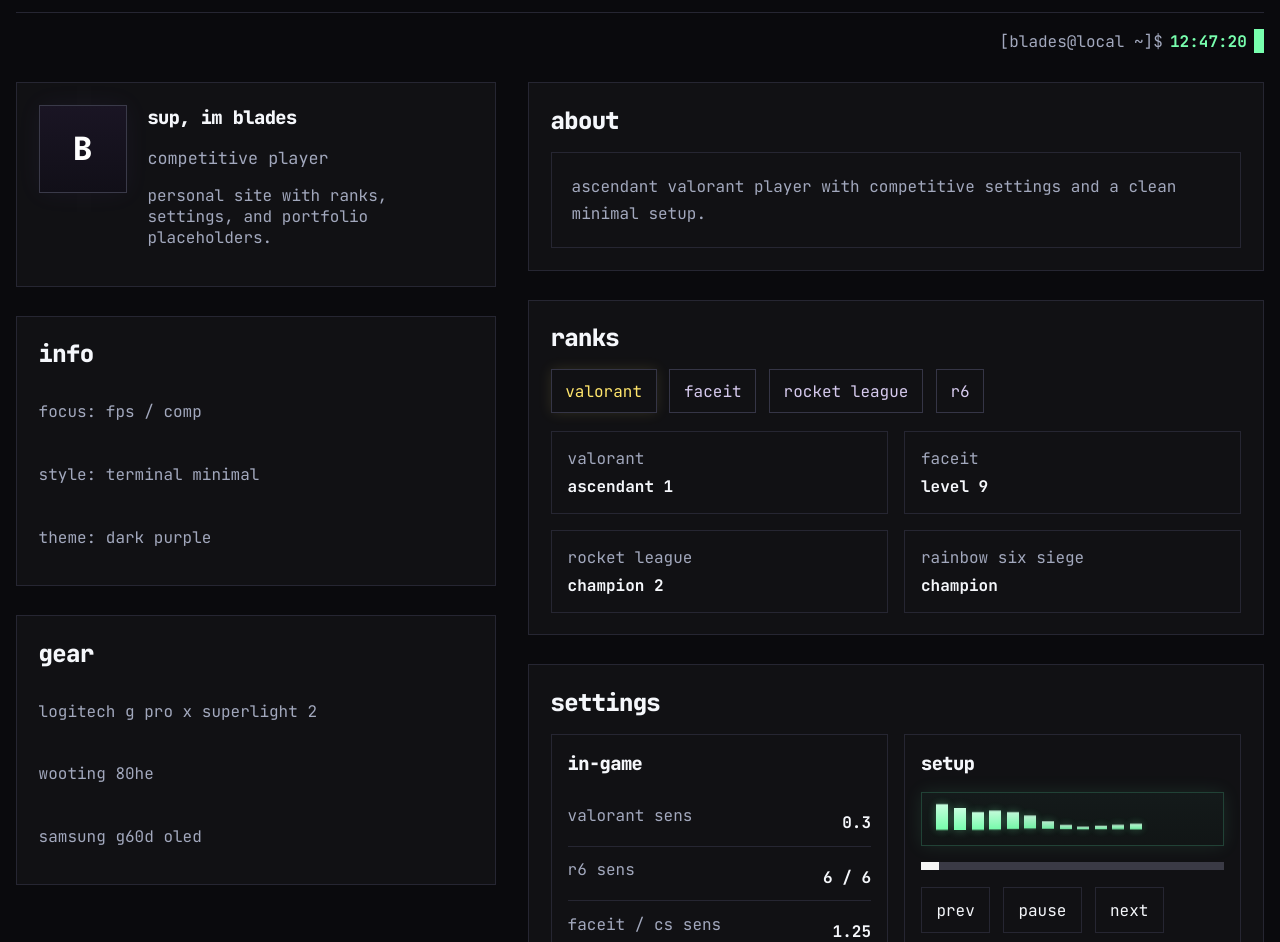
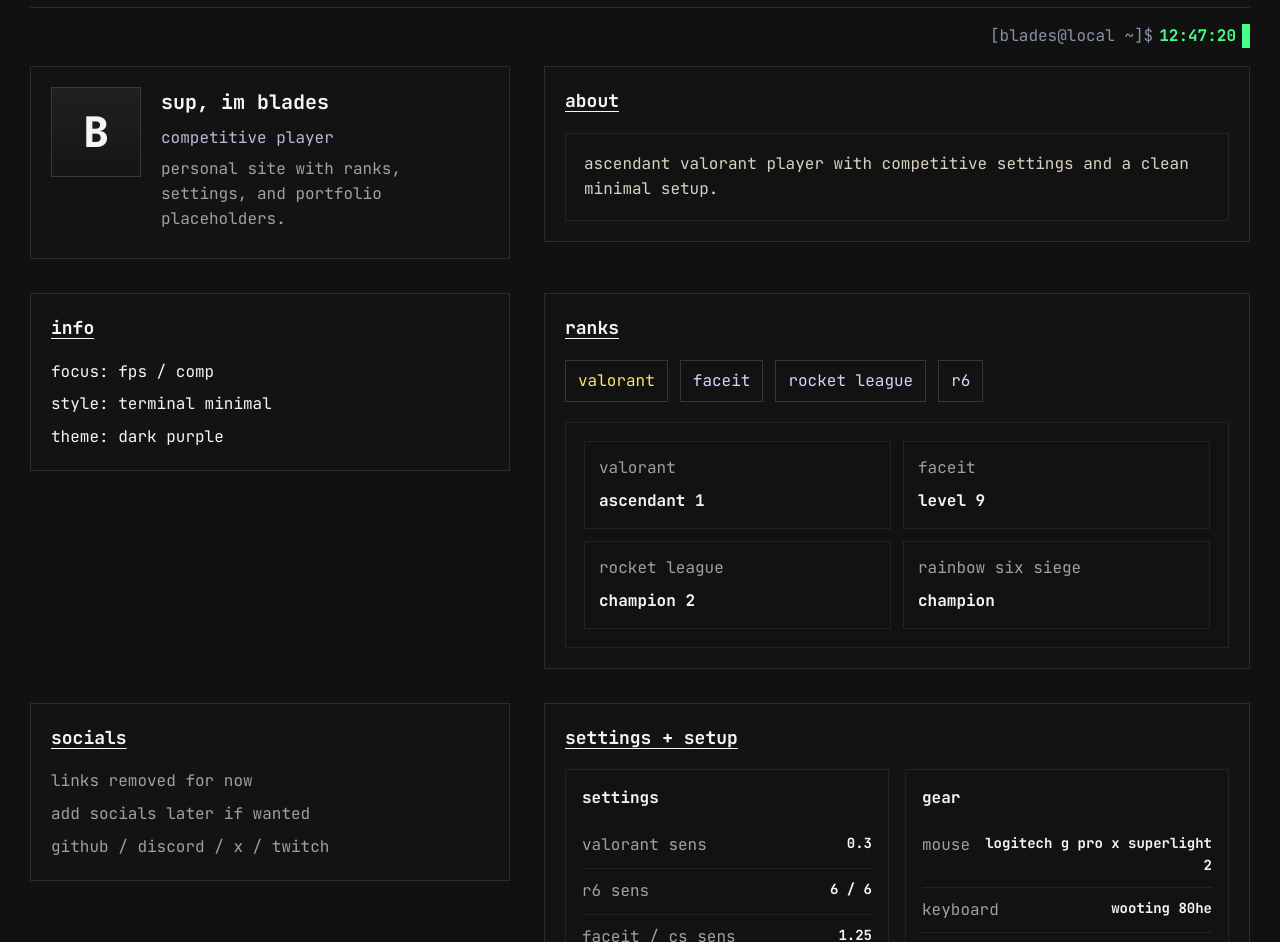
Before and after one commit to 1Bladess/personal, a plain HTML site: page index.html in a window 1280 px wide. Shown: the part 73-1015 px from the top of the page. Drawn offline with Linux system fonts and the light colour scheme.

Commit message:
Fix terminal layout with proper boxed panel styling

```diff
--- a/index.html
+++ b/index.html
@@ -8,23 +8,23 @@
     <link rel="preconnect" href="https://fonts.googleapis.com" />
     <link rel="preconnect" href="https://fonts.gstatic.com" crossorigin />
     <link
-      href="https://fonts.googleapis.com/css2?family=JetBrains+Mono:wght@400;500;700;800&family=Inter:wght@400;600;700&display=swap"
+      href="https://fonts.googleapis.com/css2?family=JetBrains+Mono:wght@400;500;700;800&display=swap"
       rel="stylesheet"
     />
     <link rel="stylesheet" href="styles.css" />
   </head>
   <body>
-    <div class="site-shell">
+    <div class="page">
       <header class="topbar">
         <div class="brandline">
-          <span class="brand-main">blades</span>
-          <span class="brand-sep">—</span>
-          <span class="brand-accent">personal</span>
+          <span class="brand-main">tpm</span>
+          <span class="brand-dash">—</span>
+          <span class="brand-accent">dnd</span>
         </div>
-        <div class="top-actions">
-          <a href="#home" class="top-link active">home</a>
-          <a href="#portfolio" class="top-link">portfolio</a>
-        </div>
+        <nav class="nav">
+          <a class="nav-link active" href="#home">home</a>
+          <a class="nav-link" href="#archive">archive</a>
+        </nav>
       </header>
 
       <div class="terminal-line" id="home">
@@ -33,116 +33,109 @@
         <span class="cursor"></span>
       </div>
 
-      <main class="layout-grid">
-        <aside class="left-column">
-          <section class="panel intro-panel reveal">
-            <div class="intro-row">
-              <div class="avatar-box">B</div>
+      <main class="grid">
+        <section class="card intro-card reveal">
+          <div class="intro-layout">
+            <div class="avatar">B</div>
             <div>
               <h1>sup, im blades</h1>
-                <p class="muted large">competitive player</p>
-                <p class="muted">personal site with ranks, settings, and portfolio placeholders.</p>
+              <p class="subtle accent-line">competitive player</p>
+              <p class="subtle">personal site with ranks, settings, and portfolio placeholders.</p>
             </div>
           </div>
         </section>
 
-          <section class="panel reveal delay-1">
+        <section class="card reveal delay-1">
+          <h2>about</h2>
+          <div class="inner-box">
+            ascendant valorant player with competitive settings and a clean minimal setup.
+          </div>
+        </section>
+
+        <section class="card reveal delay-1">
           <h2>info</h2>
-            <div class="stack-text">
+          <div class="stack-list">
             <p>focus: fps / comp</p>
             <p>style: terminal minimal</p>
             <p>theme: dark purple</p>
           </div>
         </section>
 
-          <section class="panel reveal delay-2">
-            <h2>gear</h2>
-            <div class="stack-text">
-              <p>logitech g pro x superlight 2</p>
-              <p>wooting 80he</p>
-              <p>samsung g60d oled</p>
+        <section class="card wide-card reveal delay-2">
+          <h2>ranks</h2>
+          <div class="tag-row">
+            <span class="tag active">valorant</span>
+            <span class="tag">faceit</span>
+            <span class="tag">rocket league</span>
+            <span class="tag">r6</span>
           </div>
-          </section>
-        </aside>
-
-        <section class="right-column">
-          <section class="panel reveal delay-1">
-            <h2>about</h2>
-            <div class="inline-box">
-              ascendant valorant player with competitive settings and a clean minimal setup.
-            </div>
-          </section>
-
-          <section class="panel reveal delay-2" id="ranks">
-            <h2>ranks</h2>
-            <div class="pill-row">
-              <span class="mini-pill active">valorant</span>
-              <span class="mini-pill">faceit</span>
-              <span class="mini-pill">rocket league</span>
-              <span class="mini-pill">r6</span>
-            </div>
-            <div class="stats-grid">
-              <div class="stat-box">
+          <div class="friend-panel">
+            <div class="rank-grid">
+              <div class="mini-card">
                 <span>valorant</span>
                 <strong>ascendant 1</strong>
               </div>
-              <div class="stat-box">
+              <div class="mini-card">
                 <span>faceit</span>
                 <strong>level 9</strong>
               </div>
-              <div class="stat-box">
+              <div class="mini-card">
                 <span>rocket league</span>
                 <strong>champion 2</strong>
               </div>
-              <div class="stat-box">
+              <div class="mini-card">
                 <span>rainbow six siege</span>
                 <strong>champion</strong>
-              </div>
-            </div>
-          </section>
-
-          <section class="panel reveal delay-3" id="settings">
-            <h2>settings</h2>
-            <div class="settings-grid">
-              <div class="subpanel">
-                <h3>in-game</h3>
-                <div class="setting-row"><span>valorant sens</span><strong>0.3</strong></div>
-                <div class="setting-row"><span>r6 sens</span><strong>6 / 6</strong></div>
-                <div class="setting-row"><span>faceit / cs sens</span><strong>1.25</strong></div>
-              </div>
-              <div class="subpanel music-panel">
-                <h3>setup</h3>
-                <div class="visualizer">
-                  <span></span><span></span><span></span><span></span><span></span><span></span><span></span><span></span><span></span><span></span><span></span><span></span>
-                </div>
-                <div class="player-bar"></div>
-                <div class="player-controls">
-                  <button type="button">prev</button>
-                  <button type="button">pause</button>
-                  <button type="button">next</button>
               </div>
             </div>
           </div>
         </section>
 
-          <section class="panel reveal delay-3" id="portfolio">
+        <section class="card reveal delay-2">
+          <h2>socials</h2>
+          <div class="stack-list dimmed">
+            <p>links removed for now</p>
+            <p>add socials later if wanted</p>
+            <p>github / discord / x / twitch</p>
+          </div>
+        </section>
+
+        <section class="card wide-card reveal delay-3" id="archive">
+          <h2>settings + setup</h2>
+          <div class="settings-wrap">
+            <div class="settings-box">
+              <h3>settings</h3>
+              <div class="setting-line"><span>valorant sens</span><strong>0.3</strong></div>
+              <div class="setting-line"><span>r6 sens</span><strong>6 / 6</strong></div>
+              <div class="setting-line"><span>faceit / cs sens</span><strong>1.25</strong></div>
+            </div>
+            <div class="settings-box">
+              <h3>gear</h3>
+              <div class="setting-line"><span>mouse</span><strong>logitech g pro x superlight 2</strong></div>
+              <div class="setting-line"><span>keyboard</span><strong>wooting 80he</strong></div>
+              <div class="setting-line"><span>monitor</span><strong>samsung g60d oled</strong></div>
+            </div>
+          </div>
+        </section>
+
+        <section class="card wide-card reveal delay-3">
           <h2>portfolio</h2>
-            <div class="portfolio-list">
-              <div class="portfolio-item">
+          <div class="portfolio-grid">
+            <div class="project">
               <span>01</span>
               <div>
                 <strong>coming soon</strong>
                 <p>replace with your first featured project.</p>
               </div>
             </div>
-              <div class="portfolio-item">
+            <div class="project">
               <span>02</span>
               <div>
                 <strong>coming soon</strong>
                 <p>replace with edits, designs, or another project.</p>
               </div>
             </div>
-              <div class="portfolio-item">
+            <div class="project">
               <span>03</span>
               <div>
                 <strong>coming soon</strong>
@@ -150,7 +143,6 @@
               </div>
             </div>
           </div>
-          </section>
         </section>
       </main>
     </div>
--- a/styles.css
+++ b/styles.css
@@ -1,14 +1,15 @@
 :root {
-  --bg: #0a0a0d;
-  --panel: #111114;
-  --panel-soft: #14141a;
-  --border: #262632;
-  --text: #f5f7fb;
-  --muted: #a2a8bd;
-  --accent: #9d7cff;
-  --accent-soft: rgba(157, 124, 255, 0.15);
-  --green: #78ffae;
-  --shadow: 0 0 24px rgba(157, 124, 255, 0.06);
+  --bg: #111111;
+  --panel: #131313;
+  --panel-2: #171717;
+  --border: #2b2b2b;
+  --border-soft: #232323;
+  --text: #f5f5f5;
+  --muted: #a0a0a0;
+  --purple: #b29cff;
+  --green: #44ff88;
+  --yellow: #ffe26c;
+  --red: #ff6b6b;
 }
 
 * {
@@ -25,7 +26,8 @@ body {
   background: var(--bg);
   color: var(--text);
   font-family: "JetBrains Mono", monospace;
-  overflow-x: hidden;
+  font-size: 16px;
+  line-height: 1.55;
 }
 
 a {
@@ -33,58 +35,61 @@ a {
   text-decoration: none;
 }
 
-.site-shell {
-  width: min(calc(100% - 2rem), 1680px);
-  margin: 0 auto;
-  padding: 1.4rem 0 3rem;
+.page {
+  width: min(calc(100% - 60px), 1480px);
+  margin: 22px auto 0;
 }
 
 .topbar {
   display: flex;
   align-items: center;
   justify-content: space-between;
-  gap: 1rem;
-  padding: 0 0 1rem;
+  gap: 16px;
+  padding-bottom: 18px;
   border-bottom: 1px solid var(--border);
 }
 
 .brandline {
-  font-size: 1.05rem;
+  font-size: 17px;
 }
 
 .brand-main {
   color: var(--text);
 }
 
-.brand-sep,
+.brand-dash,
 .brand-accent {
-  color: #ff6a6a;
+  color: var(--red);
 }
 
-.top-actions {
+.nav {
   display: flex;
-  gap: 0.8rem;
+  gap: 10px;
 }
 
-.top-link {
-  padding: 0.75rem 1rem;
+.nav-link {
+  display: inline-flex;
+  align-items: center;
+  justify-content: center;
+  min-width: 62px;
+  padding: 8px 14px;
   border: 1px solid var(--border);
   background: transparent;
+  font-size: 14px;
 }
 
-.top-link.active,
-.top-link:hover {
-  border-color: #4c4f67;
-  box-shadow: inset 0 0 0 1px rgba(255, 255, 255, 0.03);
+.nav-link.active {
+  border-color: #4a4a4a;
+  color: #ffffff;
 }
 
 .terminal-line {
   display: flex;
   justify-content: flex-end;
   align-items: center;
-  gap: 0.45rem;
-  padding: 1rem 0 1.8rem;
-  color: var(--muted);
+  gap: 6px;
+  padding: 16px 0 18px;
+  color: #8891a8;
 }
 
 .terminal-time {
@@ -93,231 +98,208 @@ a {
 }
 
 .cursor {
-  width: 10px;
+  width: 8px;
   height: 24px;
   background: var(--green);
   display: inline-block;
   animation: blink 1s steps(1) infinite;
 }
 
-.layout-grid {
+.grid {
   display: grid;
   grid-template-columns: 480px 1fr;
-  gap: 2rem;
+  gap: 34px;
+  align-items: start;
 }
 
-.left-column,
-.right-column {
-  display: grid;
-  gap: 1.8rem;
-  align-content: start;
+.card {
+  border: 1px solid var(--border);
+  background: var(--panel);
+  padding: 20px;
 }
 
-.panel,
-.subpanel,
-.stat-box,
-.portfolio-item,
-.inline-box {
-  border: 1px solid var(--border);
-  background: var(--panel);
+.wide-card {
+  min-height: 0;
 }
 
-.panel {
-  padding: 1.35rem;
+.intro-card {
+  min-height: 156px;
 }
 
-.panel h1,
-.panel h2,
-.subpanel h3 {
-  margin-top: 0;
-  margin-bottom: 1rem;
-  font-weight: 800;
-  letter-spacing: -0.03em;
+.intro-layout {
+  display: grid;
+  grid-template-columns: 90px 1fr;
+  gap: 20px;
+  align-items: start;
 }
 
-.intro-row {
-  display: flex;
-  gap: 1.3rem;
-  align-items: flex-start;
+.avatar {
+  width: 90px;
+  height: 90px;
+  border: 1px solid #3a3a3a;
+  display: grid;
+  place-items: center;
+  font-size: 42px;
+  font-weight: 800;
+  background: linear-gradient(180deg, #202020, #151515);
 }
 
-.avatar-box {
-  width: 88px;
-  height: 88px;
-  border: 1px solid #3a3a49;
-  display: grid;
-  place-items: center;
-  font-size: 2rem;
-  font-weight: 800;
-  background: linear-gradient(180deg, #1a1524, #110f18);
-  color: #ffffff;
-  box-shadow: var(--shadow);
-  flex-shrink: 0;
+h1,
+h2,
+h3,
+p {
+  margin: 0;
 }
 
-.large {
-  font-size: 1.05rem;
+h1 {
+  font-size: 20px;
+  margin-bottom: 8px;
 }
 
-.muted {
+h2 {
+  font-size: 18px;
+  margin-bottom: 18px;
+  text-decoration: underline;
+  text-underline-offset: 4px;
+}
+
+h3 {
+  font-size: 16px;
+  margin-bottom: 12px;
+}
+
+.subtle {
+  color: var(--muted);
+  margin-bottom: 6px;
+}
+
+.accent-line {
+  color: #b8bbd6;
+}
+
+.inner-box,
+.friend-panel,
+.settings-box,
+.project,
+.mini-card {
+  border: 1px solid var(--border-soft);
+  background: #121212;
+}
+
+.inner-box {
+  padding: 18px;
+  color: #d9d2c3;
+}
+
+.stack-list {
+  display: grid;
+  gap: 8px;
+}
+
+.dimmed {
   color: var(--muted);
 }
 
-.stack-text {
-  display: grid;
-  gap: 0.6rem;
+.tag-row {
+  display: flex;
+  gap: 12px;
+  flex-wrap: wrap;
+  margin-bottom: 20px;
 }
 
-.stack-text p,
-.inline-box,
-.portfolio-item p,
-.setting-row span,
-.stat-box span {
+.tag {
+  display: inline-flex;
+  align-items: center;
+  padding: 8px 12px;
+  border: 1px solid #363636;
+  color: #d9d2ff;
+  background: #121212;
+}
+
+.tag.active {
+  color: var(--yellow);
+}
+
+.friend-panel {
+  padding: 18px;
+}
+
+.rank-grid {
+  display: grid;
+  grid-template-columns: repeat(2, minmax(0, 1fr));
+  gap: 12px;
+}
+
+.mini-card {
+  padding: 14px;
+}
+
+.mini-card span,
+.setting-line span,
+.project p {
   color: var(--muted);
 }
 
-.inline-box {
-  padding: 1.25rem;
-  line-height: 1.7;
+.mini-card strong {
+  display: block;
+  margin-top: 8px;
+  font-size: 16px;
 }
 
-.pill-row {
-  display: flex;
-  gap: 0.8rem;
-  flex-wrap: wrap;
-  margin-bottom: 1.1rem;
+.settings-wrap,
+.portfolio-grid {
+  display: grid;
+  grid-template-columns: repeat(2, minmax(0, 1fr));
+  gap: 16px;
 }
 
-.mini-pill {
-  padding: 0.65rem 0.85rem;
-  border: 1px solid #353546;
-  color: #d6caee;
+.settings-box {
+  padding: 16px;
 }
 
-.mini-pill.active {
-  color: #ffe56c;
-  box-shadow: 0 0 14px rgba(255, 229, 108, 0.12);
+.setting-line {
+  display: flex;
+  justify-content: space-between;
+  gap: 12px;
+  padding: 10px 0;
+  border-bottom: 1px solid var(--border-soft);
 }
 
-.stats-grid,
-.settings-grid,
-.portfolio-list {
-  display: grid;
-  gap: 1rem;
-}
-
-.stats-grid {
-  grid-template-columns: repeat(2, minmax(0, 1fr));
-}
-
-.settings-grid {
-  grid-template-columns: repeat(2, minmax(0, 1fr));
-}
-
-.stat-box,
-.subpanel,
-.portfolio-item {
-  padding: 1rem;
-}
-
-.stat-box strong,
-.setting-row strong,
-.portfolio-item strong {
-  display: block;
-  color: var(--text);
-  margin-top: 0.45rem;
-}
-
-.setting-row {
-  display: flex;
-  justify-content: space-between;
-  gap: 1rem;
-  padding: 0.8rem 0;
-  border-bottom: 1px solid var(--border);
-}
-
-.setting-row:last-child {
+.setting-line:last-child {
   border-bottom: none;
 }
 
-.visualizer {
-  height: 54px;
-  display: flex;
-  align-items: end;
-  gap: 0.35rem;
-  padding: 0.9rem;
-  margin-top: 0.6rem;
-  border: 1px solid #214236;
-  background: linear-gradient(180deg, rgba(35, 74, 60, 0.16), rgba(17, 31, 25, 0.3));
-  box-shadow: 0 0 18px rgba(120, 255, 174, 0.1);
+.setting-line strong {
+  text-align: right;
+  font-size: 14px;
 }
 
-.visualizer span {
-  display: block;
-  width: 12px;
-  background: linear-gradient(180deg, #c8ffe0, #78ffae);
-  box-shadow: 0 0 10px rgba(120, 255, 174, 0.35);
-  animation: bounce 1.4s ease-in-out infinite;
+.portfolio-grid {
+  grid-template-columns: 1fr;
 }
 
-.visualizer span:nth-child(1) { height: 26px; }
-.visualizer span:nth-child(2) { height: 22px; animation-delay: 0.1s; }
-.visualizer span:nth-child(3) { height: 18px; animation-delay: 0.2s; }
-.visualizer span:nth-child(4) { height: 20px; animation-delay: 0.3s; }
-.visualizer span:nth-child(5) { height: 19px; animation-delay: 0.4s; }
-.visualizer span:nth-child(6) { height: 16px; animation-delay: 0.5s; }
-.visualizer span:nth-child(7) { height: 10px; animation-delay: 0.6s; }
-.visualizer span:nth-child(8) { height: 6px; animation-delay: 0.7s; }
-.visualizer span:nth-child(9) { height: 4px; animation-delay: 0.8s; }
-.visualizer span:nth-child(10) { height: 5px; animation-delay: 0.9s; }
-.visualizer span:nth-child(11) { height: 6px; animation-delay: 1s; }
-.visualizer span:nth-child(12) { height: 7px; animation-delay: 1.1s; }
-
-.player-bar {
-  height: 8px;
-  margin: 1rem 0 1.1rem;
-  background: linear-gradient(90deg, #f5f5f5 0 6%, #3a3a45 6% 100%);
+.project {
+  display: flex;
+  gap: 14px;
+  align-items: flex-start;
+  padding: 16px;
 }
 
-.player-controls {
-  display: flex;
-  gap: 0.8rem;
-}
-
-.player-controls button {
-  font: inherit;
-  color: var(--text);
-  background: transparent;
-  border: 1px solid var(--border);
-  padding: 0.7rem 0.9rem;
-  cursor: pointer;
-}
-
-.player-controls button:hover {
-  border-color: #4f546c;
-}
-
-.portfolio-item {
-  display: flex;
-  gap: 1rem;
-  align-items: flex-start;
-}
-
-.portfolio-item > span {
-  color: #ffe56c;
-  min-width: 2rem;
+.project > span {
+  color: var(--yellow);
+  min-width: 28px;
 }
 
 .footer {
-  padding: 0 1rem 2rem;
+  padding: 22px 0 34px;
   text-align: center;
   color: var(--muted);
 }
 
 .reveal {
   opacity: 0;
-  transform: translateY(16px);
-  transition: opacity 700ms ease, transform 700ms ease;
+  transform: translateY(12px);
+  transition: opacity 500ms ease, transform 500ms ease;
 }
 
 .reveal.visible {
@@ -325,22 +307,18 @@ a {
   transform: translateY(0);
 }
 
-.delay-1 { transition-delay: 100ms; }
-.delay-2 { transition-delay: 200ms; }
-.delay-3 { transition-delay: 300ms; }
+.delay-1 { transition-delay: 80ms; }
+.delay-2 { transition-delay: 140ms; }
+.delay-3 { transition-delay: 200ms; }
 
 @keyframes blink {
   50% { opacity: 0; }
 }
 
-@keyframes bounce {
-  0%, 100% { transform: scaleY(0.7); opacity: 0.9; }
-  50% { transform: scaleY(1); opacity: 1; }
-}
-
 @media (max-width: 1100px) {
-  .layout-grid {
+  .grid {
     grid-template-columns: 1fr;
+    gap: 20px;
   }
 
   .terminal-line {
@@ -349,8 +327,8 @@ a {
 }
 
 @media (max-width: 700px) {
-  .site-shell {
-    width: min(calc(100% - 1rem), 1680px);
+  .page {
+    width: min(calc(100% - 20px), 1480px);
   }
 
   .topbar {
@@ -358,17 +336,23 @@ a {
     align-items: flex-start;
   }
 
-  .intro-row {
-    flex-direction: column;
-  }
-
-  .stats-grid,
-  .settings-grid {
+  .intro-layout,
+  .settings-wrap,
+  .rank-grid {
     grid-template-columns: 1fr;
   }
 
+  .setting-line {
+    flex-direction: column;
+    align-items: flex-start;
+  }
+
+  .setting-line strong {
+    text-align: left;
+  }
+
   .terminal-line {
-    font-size: 0.88rem;
+    justify-content: flex-start;
     flex-wrap: wrap;
   }
 }
```
Lines whose indentation alone changed are shown as unchanged.
